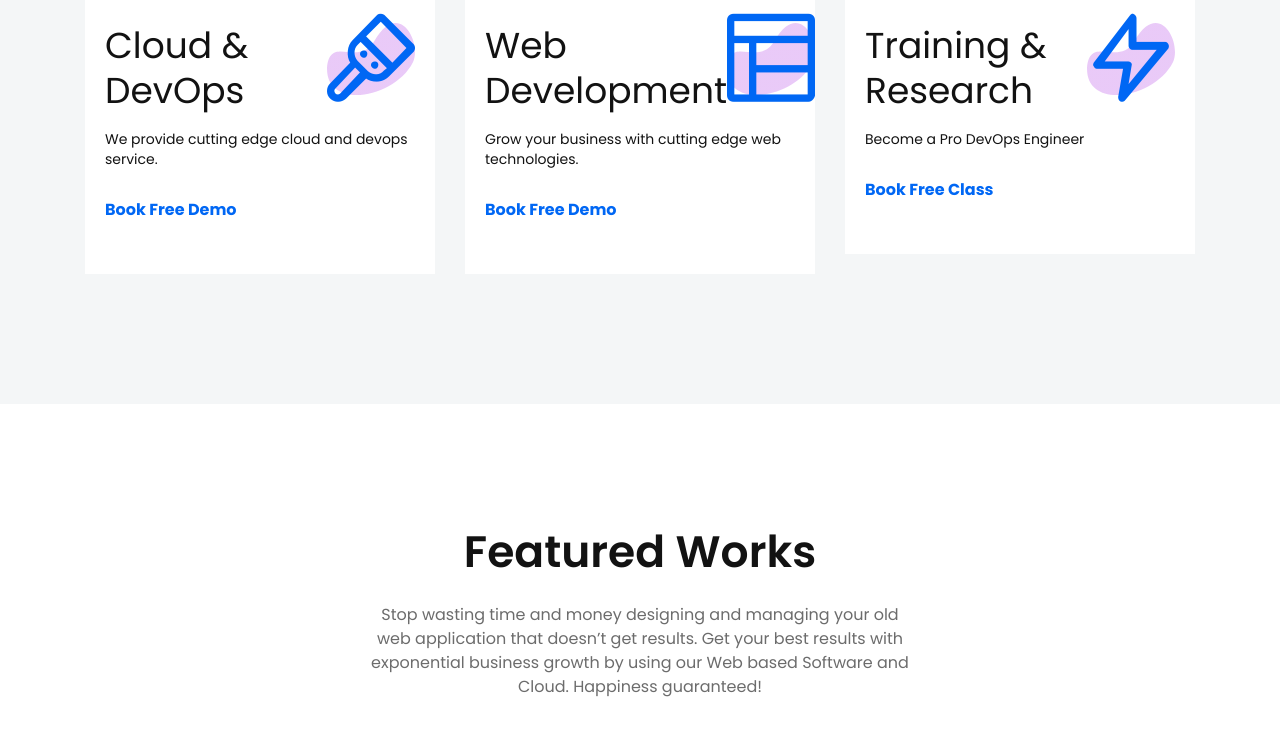
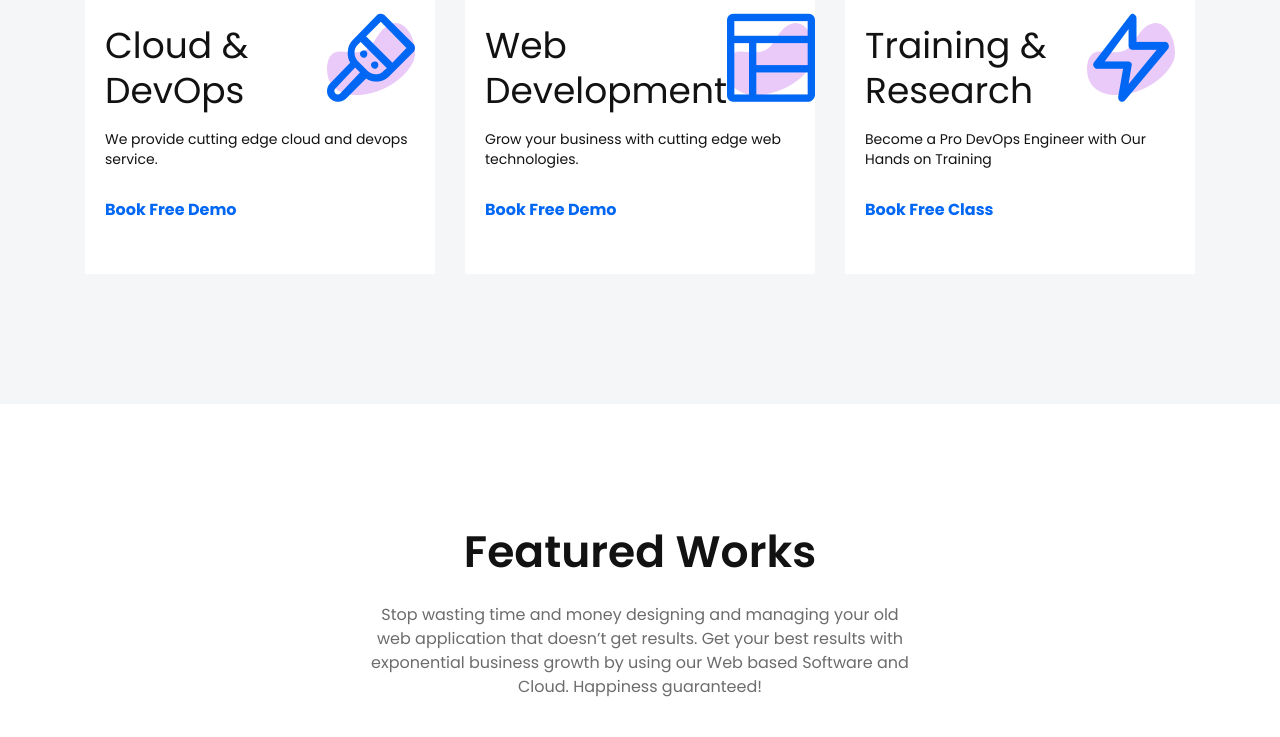
Before and after one commit to shawon100/cloudageskill.com, a plain HTML site: page index.html in a window 1280 px wide. Shown: the part 1140-1877 px from the top of the page. Drawn offline with Linux system fonts and the light colour scheme.

Commit message:
Updated contents

```diff
--- a/index.html
+++ b/index.html
@@ -258,7 +258,7 @@
                             </div>
                         </div>
                         <div class="features-content">
-                            <p class="text">Become a Pro DevOps Engineer</p>
+                            <p class="text">Become a Pro DevOps Engineer with Our Hands on Training</p>
                             <a class="features-btn" href="https://calendly.com/cloudageskill/30min">Book Free Class</a>
                         </div>
                     </div> <!-- single features -->
```
